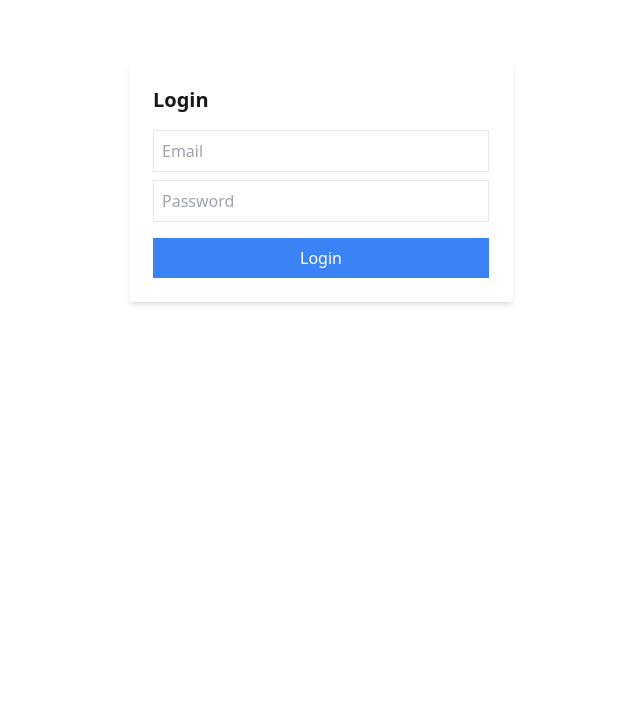
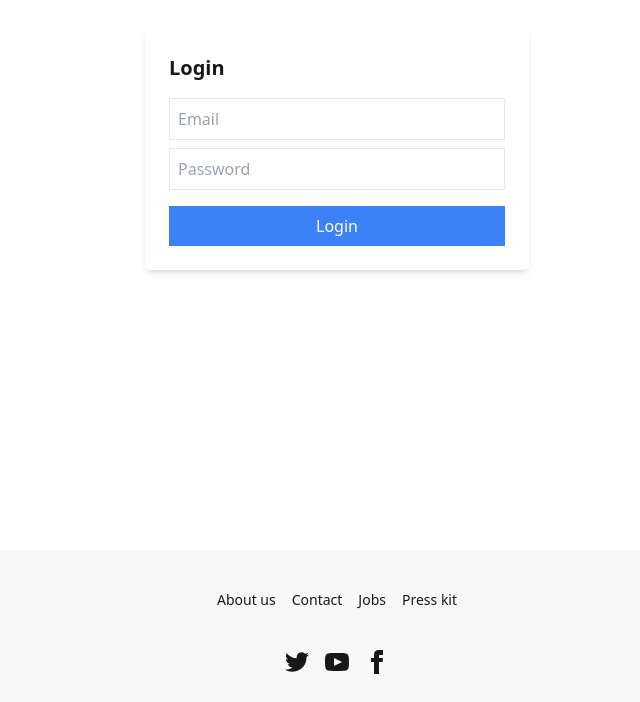
Before and after one commit to benAkehurst/kitchen-pulse-web, a Next.js app: page / in a window 1280 px wide. Shown: the part 250-952 px from the top of the page, without its empty margins (351-991 px from the left). Before the commit the page ends 864 px from the top, so only its background shows below. Built offline with nearby package versions, Linux system fonts and the light colour scheme; no server answers.

Commit message:
add footer to site layout

```diff
--- a/src/app/layout.tsx
+++ b/src/app/layout.tsx
@@ -6,6 +6,7 @@ import Sidebar from '@/components/Sidebar';
 import { useState } from 'react';
 import { metadata } from './metadata';
 import { usePathname } from 'next/navigation';
+import Footer from '@/components/Footer';
 
 const geistSans = Geist({
   variable: '--font-geist-sans',
@@ -42,11 +43,12 @@ export default function RootLayout({
         {/* Show Sidebar only when not on the login page */}
         {!isLoginPage && <Sidebar onToggle={handleSidebarToggle} />}
         <main
-          className={`p-8 transition-all duration-300 ${
+          className={`transition-all duration-300 ${
             !isLoginPage && isSidebarOpen ? 'md:pl-80' : 'md:pl-24'
-          }`}
+          } ${isLoginPage && isSidebarOpen ? 'md:pl-0' : ''}`}
         >
           {children}
+          <Footer />
         </main>
       </body>
     </html>
```
